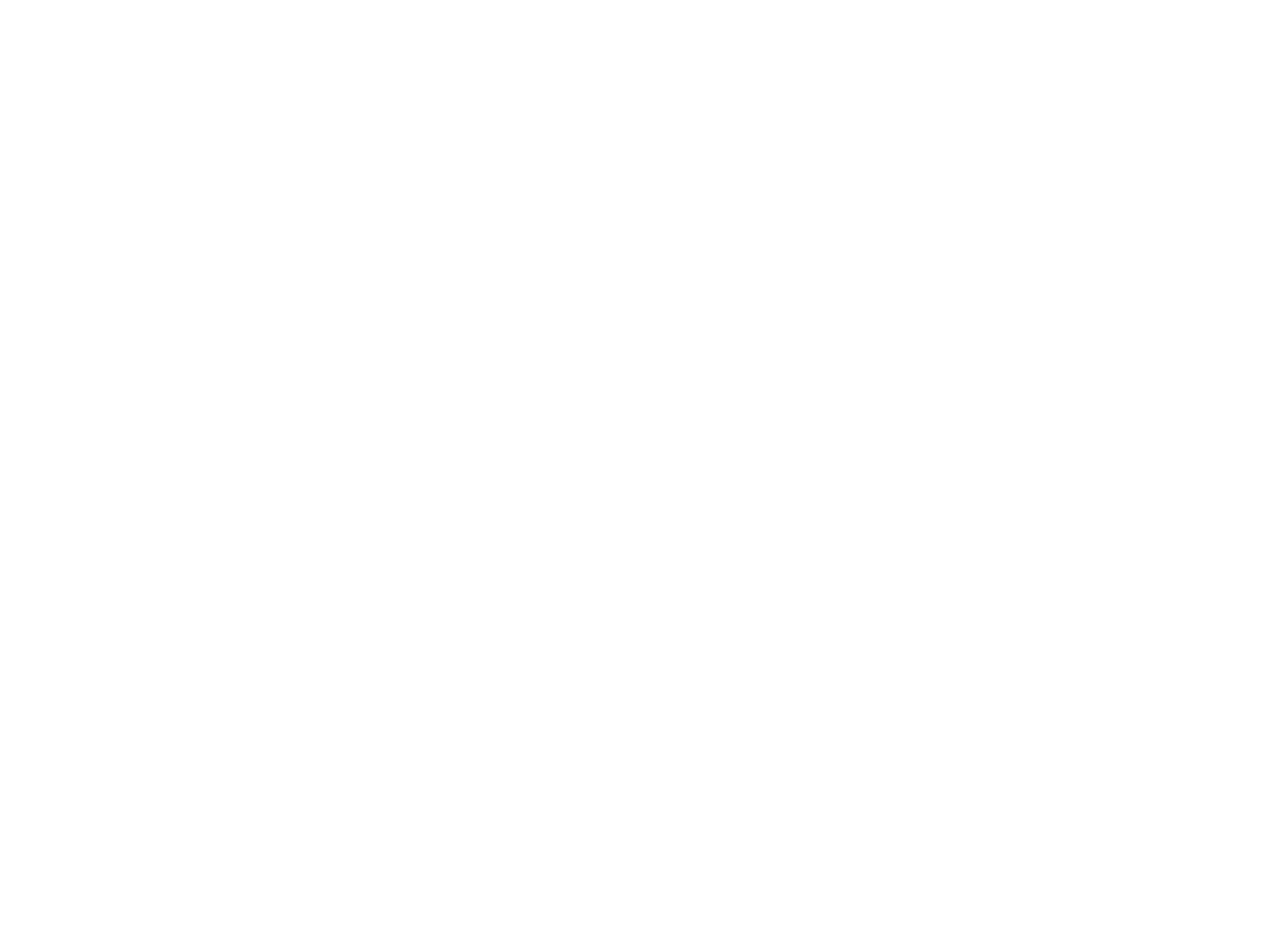
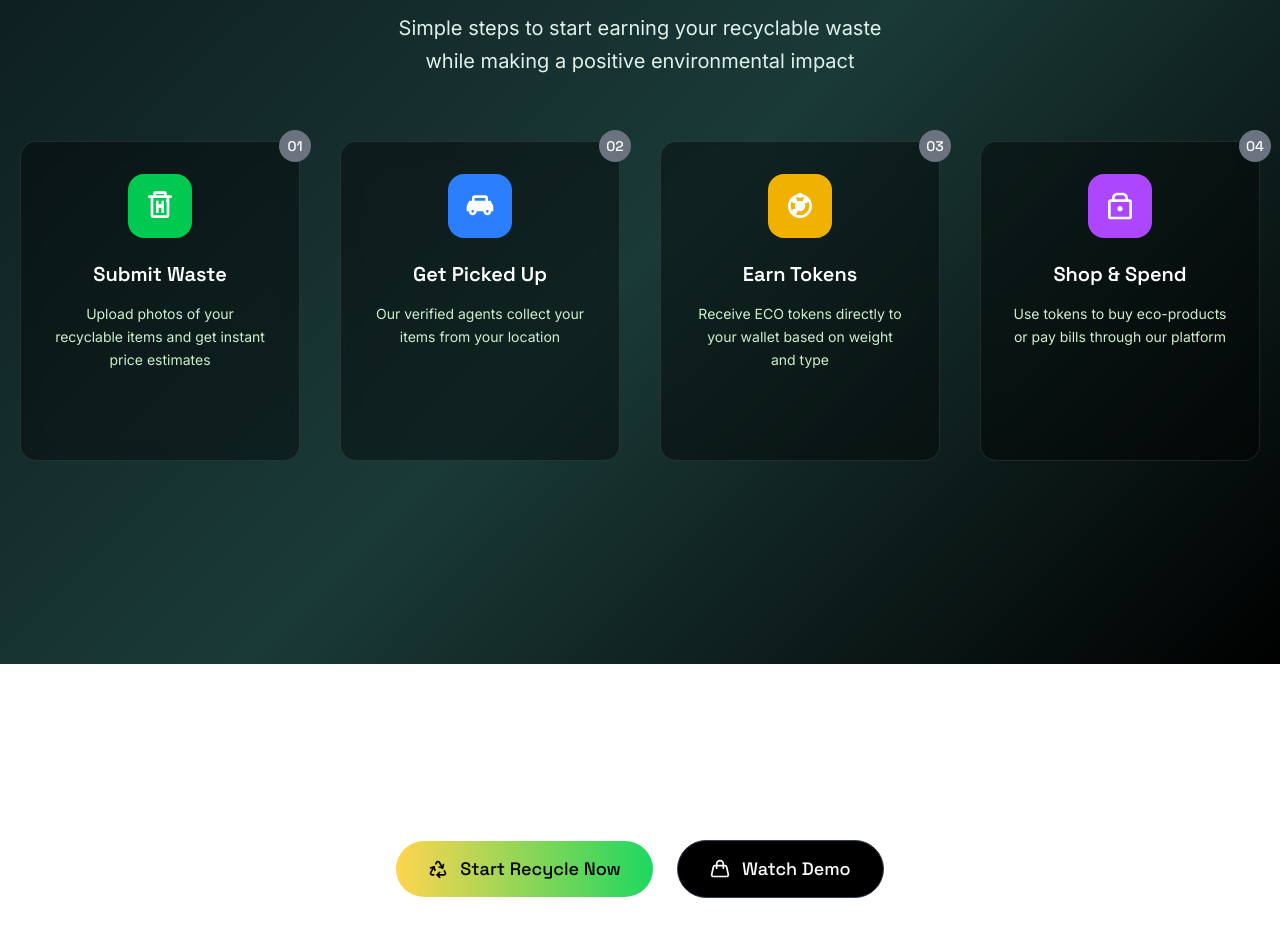
Before and after one commit to kemsguy7/pick-n-get-fe, a Next.js app: page / in a window 1280 px wide. Shown: the part 1140-2076 px from the top of the page. Before the commit the page ends 1004 px from the top, so only its background shows below. Built offline with nearby package versions, Linux system fonts and the light colour scheme.

Commit message:
updates: started HomeDifference component

```diff
--- a/app/components/home/HomeDifference.tsx
+++ b/app/components/home/HomeDifference.tsx
@@ -1,8 +1,37 @@
+import { Recycle, Handbag } from "lucide-react";
+
 const HomeDifference = () => {
 
     return(
-        <div className="py-16 bg-primary-green ">
+        <div className="py-16 text-center bg-[primary-green] ">
 
+            <div> <h2 className="text-3xl font-bold text-white">Ready to Make a Difference? </h2></div>
+            <div> <p className="text-lg text-white">Join thousands of users who are already earning while helping the environment. Start your recycling journey today. </p></div>
+
+            {/* Buttons */}
+            <div className="flex flex-col my-12  sm:items-center sm:justify-center sm:flex-row gap-4 sm:gap-6 animate-fade-in-up animation-delay-600">
+              <button className="
+                gradient-button font-space-grotesk font-medium text-lg leading-6
+                px-8 py-4 rounded-full text-black hover:shadow-xl
+                transform hover:scale-105 transition-all duration-300
+                flex items-center justify-center gap-3 min-w-[200px]
+              ">
+                <Recycle className="w-5 h-5" />
+                Start Recycle Now
+              </button>
+
+              <button className="
+                bg-black font-space-grotesk font-medium text-lg leading-6
+                px-8 py-4 rounded-full text-white border border-gray-700
+                hover:bg-gray-900 transform hover:scale-105 transition-all duration-300
+                flex items-center justify-center gap-3 min-w-[180px]
+              ">
+                <Handbag className="w-5 h-5" />
+                Watch Demo
+              </button>
+            </div>
         </div>
     )
 }
+
+export default HomeDifference;
--- a/app/components/layout/Header.tsx
+++ b/app/components/layout/Header.tsx
@@ -71,7 +71,7 @@
   return (
     <>
       <header className={`header-gradient  backdrop-blur-custom relative z-50 ${className}`}>
-        <div className="  mx-auto   px-4  ">
+        <div className="  mx-auto   px-4 ">
           <div className="flex space-x-5 items-center  justify-around h-16 lg:h-20">
 
             {/* Left - Logo */}
--- a/app/page.tsx
+++ b/app/page.tsx
@@ -1,11 +1,16 @@
 import Header from "./components/layout/Header";
 import HomeHero from "./components/home/HomeHero";
+import { HowTO } from "./components/home/HowTo";
+import HomeDifference from "./components/home/HomeDifference";
 
 export default function Home() {
   return (
     <div>
       <Header />
       <HomeHero />
+      <HowTO />
+      <HomeDifference />
+
     </div>
 
 
```
